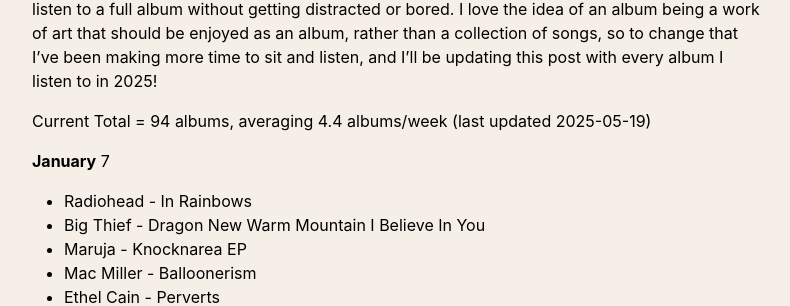
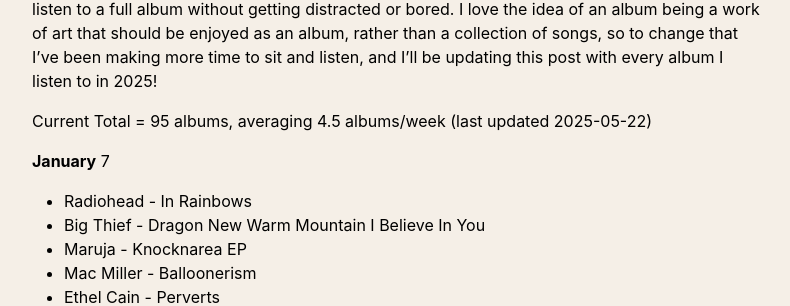
Before and after one commit to thomasmcquaidee/thomasmcquaidee.github.io, a Jekyll site: the page built from _posts/2025-01-21-listening-to-more-albums.md, in a window 1280 px wide and 900 px high. Shown: the part 299-605 px from the top of the window, without its empty margins (242-1032 px from the left). Built offline with Jekyll 4.4.1, drawn with Linux system fonts in a browser that asks for light colours; some of the changed text lies outside the part shown.

Commit message:
Update 2025-01-21-listening-to-more-albums.md

```diff
--- a/_posts/2025-01-21-listening-to-more-albums.md
+++ b/_posts/2025-01-21-listening-to-more-albums.md
@@ -9,7 +9,7 @@
 
 I've been making an effort to listen to more albums as full, cohesive bodies of work. It seems silly, especially considering my line of work, but I sometimes find it quite difficult to just sit a listen to a full album without getting distracted or bored. I love the idea of an album being a work of art that should be enjoyed as an album, rather than a collection of songs, so to change that I've been making more time to sit and listen, and I'll be updating this post with every album I listen to in 2025!
 
-Current Total = 94 albums, averaging 4.4 albums/week (last updated 2025-05-19)
+Current Total = 95 albums, averaging 4.5 albums/week (last updated 2025-05-22)
 
 
 **January** 7
```
Also changed, not shown: other parts of _posts/2025-01-21-listening-to-more-albums.md (+2 -1 lines).
